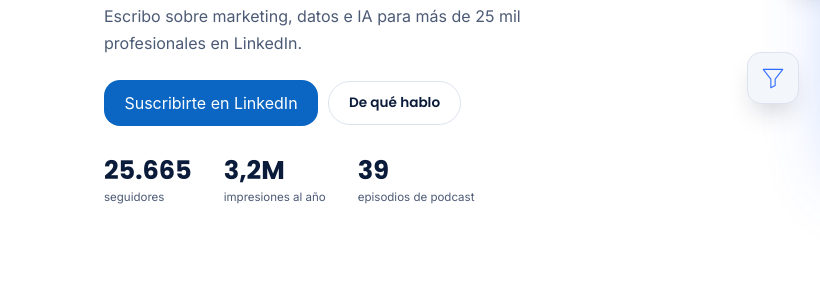
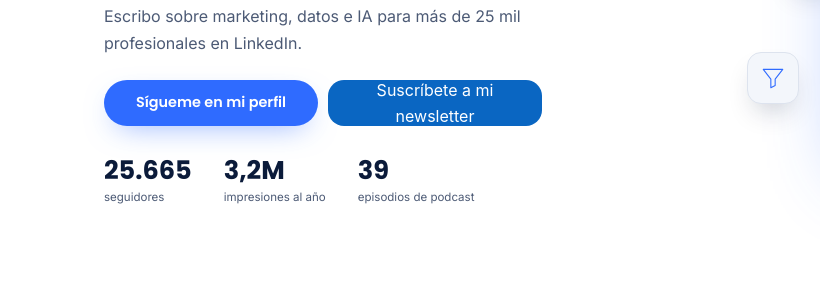
Before and after one commit to flopezmiranda/flopezmiranda.com, an Astro site: page / in a window 1280 px wide. Shown: the part 426-714 px from the top of the page, 0-820 px from the left. Built offline with nearby package versions, Linux system fonts and the light colour scheme; Astro itself is replaced by a stand-in of ours.

Commit message:
Dos botones de LinkedIn: seguir el perfil y suscribirse a la newsletter
Co-Authored-By: Claude Opus 5.5 <noreply@anthropic.com>
Claude-Session: https://claude.ai/code/session_018d9DdqUMmDWL8QM3Hb2VT9

```diff
--- a/src/components/Footer.astro
+++ b/src/components/Footer.astro
@@ -1,5 +1,5 @@
 ---
-import NewsletterButton from './NewsletterButton.astro';
+import LinkedInButtons from './LinkedInButtons.astro';
 import { SOCIAL, SITE_TITLE, LINKEDIN_URL } from '../consts';
 const year = new Date().getFullYear();
 ---
@@ -9,7 +9,7 @@ const year = new Date().getFullYear();
     <div class="brand">
       <p class="logo"><span class="mark">FLM</span> Felipe López Miranda</p>
       <p class="muted">Marketing, datos e inteligencia artificial.</p>
-      <NewsletterButton />
+      <LinkedInButtons />
     </div>
     <ul>
       <li class="h">Redes</li>
--- /dev/null
+++ b/src/components/LinkedInButtons.astro
@@ -0,0 +1,15 @@
+---
+// Los dos llamados a LinkedIn: seguir el perfil y suscribirse a la newsletter.
+import NewsletterButton from './NewsletterButton.astro';
+import { LINKEDIN_URL } from '../consts';
+---
+
+<div class="li-buttons">
+  <a class="btn btn-primary profile" href={LINKEDIN_URL} target="_blank" rel="noopener">Sígueme en mi perfil</a>
+  <NewsletterButton />
+</div>
+
+<style>
+  .li-buttons { display: flex; flex-wrap: wrap; align-items: center; gap: 10px; }
+  .profile { width: 214px; height: 46px; justify-content: center; font-size: 0.9rem; }
+</style>
--- a/src/components/NewsletterButton.astro
+++ b/src/components/NewsletterButton.astro
@@ -3,7 +3,7 @@
 import { NEWSLETTER_URL } from '../consts';
 ---
 
-<a class="libutton" href={NEWSLETTER_URL} target="_blank" rel="noopener">Suscribirte en LinkedIn</a>
+<a class="libutton" href={NEWSLETTER_URL} target="_blank" rel="noopener">Suscríbete a mi newsletter</a>
 
 <style>
   .libutton {
--- a/src/layouts/Post.astro
+++ b/src/layouts/Post.astro
@@ -1,5 +1,5 @@
 ---
-import NewsletterButton from '../components/NewsletterButton.astro';
+import LinkedInButtons from '../components/LinkedInButtons.astro';
 import type { CollectionEntry } from 'astro:content';
 import Base from './Base.astro';
 import FormattedDate from '../components/FormattedDate.astro';
@@ -22,7 +22,7 @@ const { title, description, pubDate, updatedDate, category, tags, minutes } = As
       {tags.length > 0 && <p class="tags">{tags.map((t) => <span>#{t}</span>)}</p>}
       <p>¿Te sirvió? Sigamos la conversación en LinkedIn.</p>
       <div class="actions">
-        <NewsletterButton />
+        <LinkedInButtons />
         <a class="btn" href="/blog/">← Todos los escritos</a>
       </div>
     </footer>
--- a/src/pages/index.astro
+++ b/src/pages/index.astro
@@ -1,5 +1,5 @@
 ---
-import NewsletterButton from '../components/NewsletterButton.astro';
+import LinkedInButtons from '../components/LinkedInButtons.astro';
 import Base from '../layouts/Base.astro';
 import LinkedInPostCard from '../components/LinkedInPostCard.astro';
 import AudienceBars from '../components/AudienceBars.astro';
@@ -91,8 +91,7 @@ const jsonLd = {
           {' '}{followersK} mil profesionales en LinkedIn.
         </p>
         <div class="cta">
-          <NewsletterButton />
-          <a class="btn" href="#temas">De qué hablo</a>
+          <LinkedInButtons />
         </div>
         <dl class="stats">
           <div><dd class="num">{formatNumber(LINKEDIN.followers)}</dd><dt>seguidores</dt></div>
```
